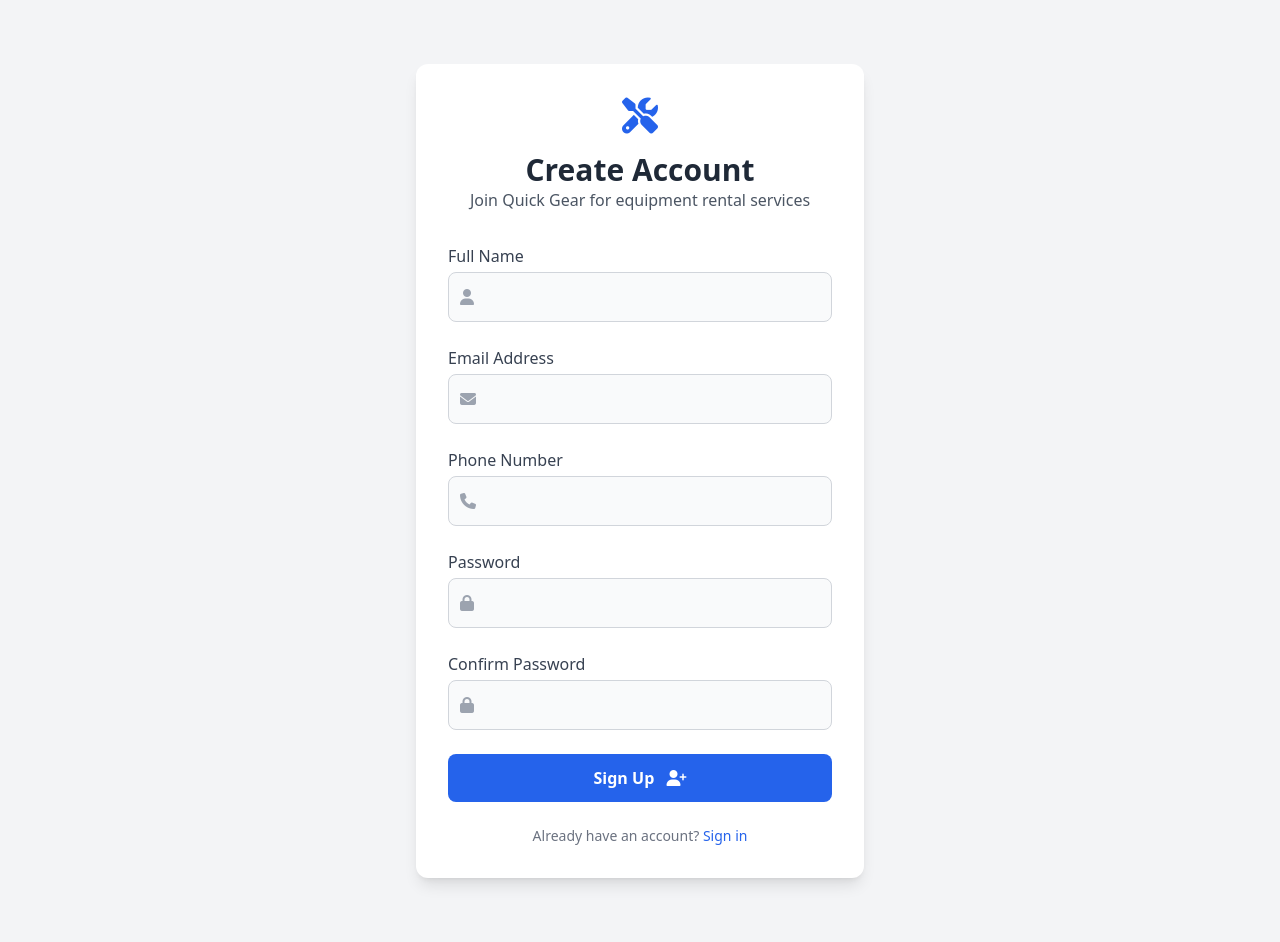
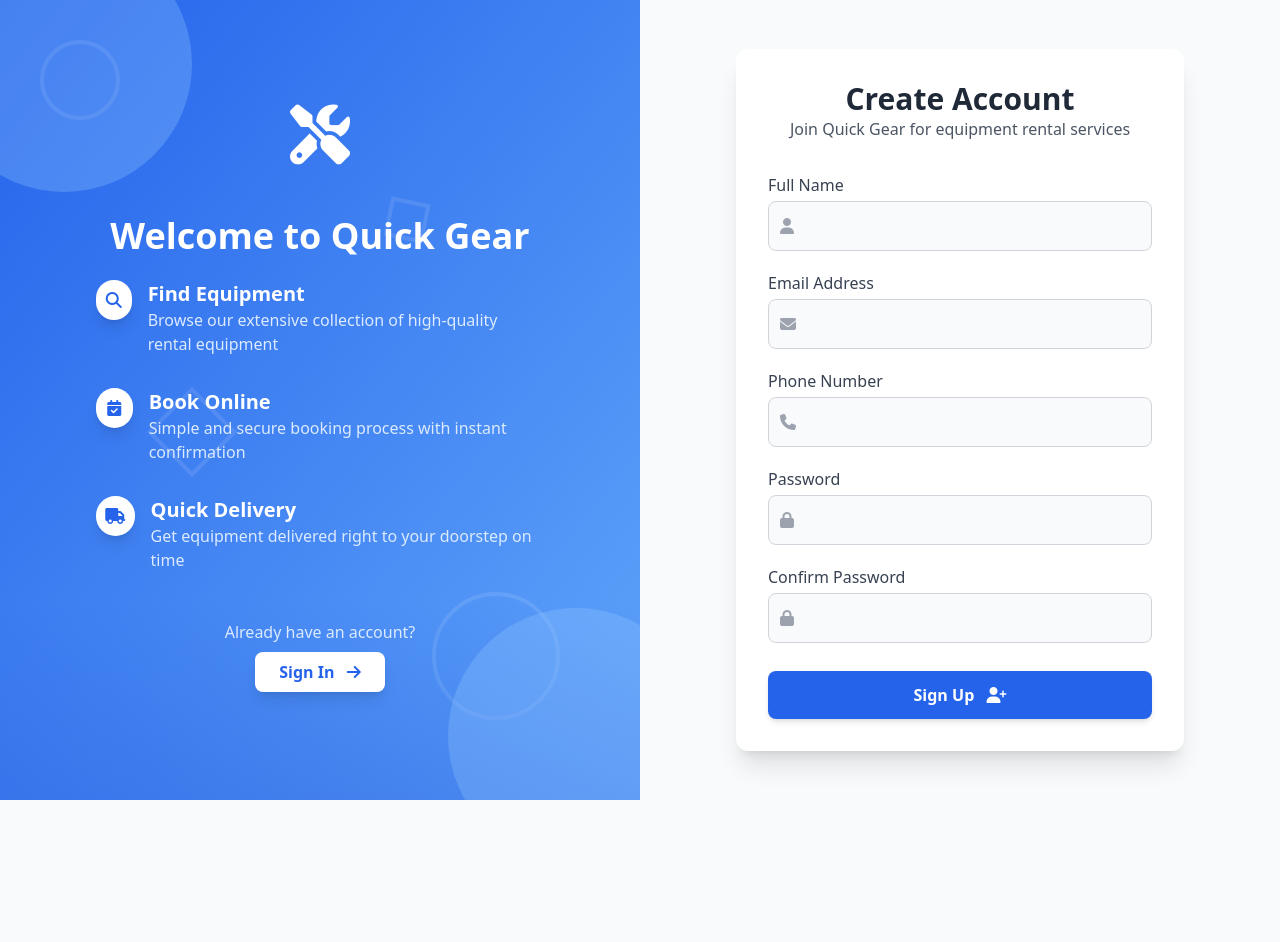
Before and after one commit to igmansvi/Quick-Gear, a PHP site: page /signup.php in a window 1280 px wide. After the commit the page ends 800 px from the top, so only its background shows below. Run offline with PHP 8.4, Linux system fonts and the light colour scheme; some libraries are stand-ins or nearby versions.

Commit message:
updated signup page

```diff
--- a/signup.php
+++ b/signup.php
@@ -91,6 +91,18 @@
                         primary: '#ff8c00',
                         secondary: '#ff6300',
                         accent: '#ffdd00',
+                        blue: {
+                            DEFAULT: '#3a86ff',
+                        }
+                    },
+                    animation: {
+                        'float': 'float 3s ease-in-out infinite',
+                    },
+                    keyframes: {
+                        float: {
+                            '0%, 100%': { transform: 'translateY(0)' },
+                            '50%': { transform: 'translateY(-10px)' },
+                        }
                     }
                 }
             }
@@ -98,13 +110,78 @@
     </script>
 </head>
 
-<body class="font-sans m-0 p-0 box-border bg-gray-100 min-h-screen flex items-center justify-center">
+<body class="font-sans m-0 p-0 box-border bg-gray-50 min-h-screen">
+    <div class="flex flex-col lg:flex-row min-h-screen">
+        <div class="hidden lg:flex lg:w-1/2 bg-gradient-to-br from-blue-600 to-blue-400 p-8 relative overflow-hidden">
+            <div class="absolute inset-0 opacity-10">
+                <div class="absolute top-10 left-10 w-20 h-20 border-4 border-white rounded-full"></div>
+                <div class="absolute bottom-20 right-20 w-32 h-32 border-4 border-white rounded-full"></div>
+                <div class="absolute top-1/2 left-1/4 w-16 h-16 border-4 border-white transform rotate-45"></div>
+                <div class="absolute top-1/4 right-1/3 w-10 h-10 border-4 border-white transform rotate-12"></div>
+            </div>
 
-    <main class="container mx-auto py-16 px-4">
+            <div class="w-full h-full flex flex-col items-center justify-center z-10 text-white">
+                <div class="w-full max-w-md mx-auto">
+                    <div class="flex items-center justify-center mb-8">
+                        <i class="fas fa-tools text-6xl text-white mb-4 animate-float"></i>
+                    </div>
+
+                    <h1 class="text-4xl font-bold mb-6 text-center">Welcome to Quick Gear</h1>
+
+                    <div class="space-y-8">
+                        <div class="flex items-start space-x-4">
+                            <div class="bg-white rounded-full p-2 flex items-center justify-center h-10 w-10 shadow-lg">
+                                <i class="fas fa-search text-blue-600"></i>
+                            </div>
+                            <div>
+                                <h3 class="font-bold text-xl">Find Equipment</h3>
+                                <p class="text-blue-100">Browse our extensive collection of high-quality rental
+                                    equipment</p>
+                            </div>
+                        </div>
+
+                        <div class="flex items-start space-x-4">
+                            <div class="bg-white rounded-full p-2 flex items-center justify-center h-10 w-10 shadow-lg">
+                                <i class="fas fa-calendar-check text-blue-600"></i>
+                            </div>
+                            <div>
+                                <h3 class="font-bold text-xl">Book Online</h3>
+                                <p class="text-blue-100">Simple and secure booking process with instant confirmation</p>
+                            </div>
+                        </div>
+
+                        <div class="flex items-start space-x-4">
+                            <div class="bg-white rounded-full p-2 flex items-center justify-center h-10 w-10 shadow-lg">
+                                <i class="fas fa-truck text-blue-600"></i>
+                            </div>
+                            <div>
+                                <h3 class="font-bold text-xl">Quick Delivery</h3>
+                                <p class="text-blue-100">Get equipment delivered right to your doorstep on time</p>
+                            </div>
+                        </div>
+                    </div>
+
+                    <div class="mt-12 text-center">
+                        <p class="text-blue-100">Already have an account?</p>
+                        <a href="login.php"
+                            class="mt-2 inline-block bg-white text-blue-600 font-semibold py-2 px-6 rounded-lg hover:bg-blue-50 transition-colors duration-300 shadow-lg">
+                            Sign In <i class="fas fa-arrow-right ml-2"></i>
+                        </a>
+                    </div>
+                </div>
+            </div>
+            <div class="absolute bottom-0 left-0 right-0 h-1/4 bg-gradient-to-t from-blue-700 to-transparent opacity-30"></div>
+            <div class="absolute -bottom-16 -right-16 w-64 h-64 bg-blue-300 rounded-full opacity-30"></div>
+            <div class="absolute -top-16 -left-16 w-64 h-64 bg-blue-300 rounded-full opacity-30"></div>
+        </div>
+
+        <div class="w-full lg:w-1/2 flex items-center justify-center p-4 md:p-8">
             <div
-            class="max-w-md mx-auto bg-white rounded-xl shadow-lg p-8 transition duration-300 hover:shadow-2xl hover:shadow-blue-300">
+                class="w-full max-w-md bg-white rounded-xl shadow-xl p-6 md:p-8 transition-all duration-300 hover:shadow-2xl">
                 <div class="text-center mb-8">
+                    <div class="lg:hidden flex items-center justify-center">
                         <i class="fas fa-tools text-4xl text-blue-600 mb-4"></i>
+                    </div>
                     <h2 class="text-3xl font-bold text-gray-800">Create Account</h2>
                     <p class="text-gray-600">Join Quick Gear for equipment rental services</p>
                 </div>
@@ -119,28 +196,29 @@
                 <?php endif; ?>
 
                 <?php if (!empty($success_message)): ?>
-                <div class="bg-green-100 border-l-4 border-green-500 text-green-700 p-4 mb-6 rounded-lg">
+                    <div class="bg-green-100 border-l-4 border-green-500 text-green-700 p-4 mb-6 rounded-lg animate-pulse">
                         <div class="flex items-center">
                             <i class="fas fa-check-circle mr-2"></i>
                             <p><?php echo $success_message; ?></p>
                         </div>
-                    <div class="mt-3 text-center">
+                        <div class="mt-4 text-center">
                             <a href="login.php"
-                            class="bg-green-600 hover:bg-green-700 text-white font-semibold py-2 px-4 rounded transition-colors duration-300">
+                                class="bg-green-600 hover:bg-green-700 text-white font-semibold py-2 px-6 rounded-lg transition-colors duration-300 shadow-md hover:shadow-lg">
                                 Go to Login <i class="fas fa-arrow-right ml-2"></i>
                             </a>
                         </div>
                     </div>
                 <?php else: ?>
-                <form id="signupForm" action="signup.php" method="post" class="space-y-6">
+                    <form id="signupForm" action="signup.php" method="post" class="space-y-5">
                         <div>
                             <label for="full_name" class="block text-gray-700 font-medium mb-1">Full Name</label>
                             <div class="relative">
                                 <i class="fas fa-user absolute left-3 top-1/2 -translate-y-1/2 text-gray-400"></i>
                                 <input type="text" name="full_name" id="full_name" required
-                                class="w-full bg-gray-50 border border-gray-300 pl-10 pr-3 py-3 rounded-lg focus:ring-2 focus:ring-blue-500 focus:border-transparent">
+                                    class="w-full bg-gray-50 border border-gray-300 pl-10 pr-3 py-3 rounded-lg focus:ring-2 focus:ring-blue-500 focus:border-transparent transition-all duration-200">
                             </div>
-                        <p id="nameError" class="text-red-500 text-xs mt-1 hidden">Name must be at least 3 characters</p>
+                            <p id="nameError" class="text-red-500 text-xs mt-1 hidden">Name must be at least 3 characters
+                            </p>
                         </div>
 
                         <div>
@@ -149,9 +227,10 @@
                                 <i class="fas fa-envelope absolute left-3 top-1/2 -translate-y-1/2 text-gray-400"></i>
                                 <input type="email" name="email" id="email" required
                                     value="<?php echo isset($_GET['email']) ? htmlspecialchars($_GET['email']) : ''; ?>"
-                                class="w-full bg-gray-50 border border-gray-300 pl-10 pr-3 py-3 rounded-lg focus:ring-2 focus:ring-blue-500 focus:border-transparent">
+                                    class="w-full bg-gray-50 border border-gray-300 pl-10 pr-3 py-3 rounded-lg focus:ring-2 focus:ring-blue-500 focus:border-transparent transition-all duration-200">
                             </div>
-                        <p id="emailError" class="text-red-500 text-xs mt-1 hidden">Please enter a valid email address</p>
+                            <p id="emailError" class="text-red-500 text-xs mt-1 hidden">Please enter a valid email address
+                            </p>
                         </div>
 
                         <div>
@@ -159,7 +238,7 @@
                             <div class="relative">
                                 <i class="fas fa-phone absolute left-3 top-1/2 -translate-y-1/2 text-gray-400"></i>
                                 <input type="tel" name="phone" id="phone" required
-                                class="w-full bg-gray-50 border border-gray-300 pl-10 pr-3 py-3 rounded-lg focus:ring-2 focus:ring-blue-500 focus:border-transparent">
+                                    class="w-full bg-gray-50 border border-gray-300 pl-10 pr-3 py-3 rounded-lg focus:ring-2 focus:ring-blue-500 focus:border-transparent transition-all duration-200">
                             </div>
                             <p id="phoneError" class="text-red-500 text-xs mt-1 hidden">Please enter a valid 10-digit phone
                                 number</p>
@@ -170,36 +249,39 @@
                             <div class="relative">
                                 <i class="fas fa-lock absolute left-3 top-1/2 -translate-y-1/2 text-gray-400"></i>
                                 <input type="password" name="password" id="password" required minlength="6"
-                                class="w-full bg-gray-50 border border-gray-300 pl-10 pr-3 py-3 rounded-lg focus:ring-2 focus:ring-blue-500 focus:border-transparent">
+                                    class="w-full bg-gray-50 border border-gray-300 pl-10 pr-3 py-3 rounded-lg focus:ring-2 focus:ring-blue-500 focus:border-transparent transition-all duration-200">
                             </div>
                             <p id="passwordError" class="text-red-500 text-xs mt-1 hidden">Password must be at least 6
                                 characters</p>
                         </div>
 
                         <div>
-                        <label for="confirm_password" class="block text-gray-700 font-medium mb-1">Confirm Password</label>
+                            <label for="confirm_password" class="block text-gray-700 font-medium mb-1">Confirm
+                                Password</label>
                             <div class="relative">
                                 <i class="fas fa-lock absolute left-3 top-1/2 -translate-y-1/2 text-gray-400"></i>
                                 <input type="password" name="confirm_password" id="confirm_password" required
-                                class="w-full bg-gray-50 border border-gray-300 pl-10 pr-3 py-3 rounded-lg focus:ring-2 focus:ring-blue-500 focus:border-transparent">
+                                    class="w-full bg-gray-50 border border-gray-300 pl-10 pr-3 py-3 rounded-lg focus:ring-2 focus:ring-blue-500 focus:border-transparent transition-all duration-200">
                             </div>
                             <p id="confirmError" class="text-red-500 text-xs mt-1 hidden">Passwords do not match</p>
                         </div>
 
-                    <div>
+                        <div class="pt-2">
                             <button type="submit"
-                            class="w-full bg-blue-600 hover:bg-blue-700 text-white font-semibold py-3 rounded-lg transition-colors duration-300">
+                                class="w-full bg-blue-600 hover:bg-blue-700 text-white font-semibold py-3 rounded-lg transition-all duration-300 shadow-md hover:shadow-lg transform hover:-translate-y-1">
                                 Sign Up <i class="fas fa-user-plus ml-2"></i>
                             </button>
                         </div>
                     </form>
                 <?php endif; ?>
 
-            <div class="mt-6 text-center text-sm text-gray-500">
-                <p>Already have an account? <a href="login.php" class="text-blue-600 hover:underline">Sign in</a></p>
+                <div class="mt-6 text-center text-sm text-gray-500 lg:hidden">
+                    <p>Already have an account? <a href="login.php" class="text-blue-600 hover:underline">Sign in</a>
+                    </p>
                 </div>
             </div>
-    </main>
+        </div>
+    </div>
 
     <script>
         document.addEventListener('DOMContentLoaded', function () {
```
Lines whose indentation alone changed are shown as unchanged.
